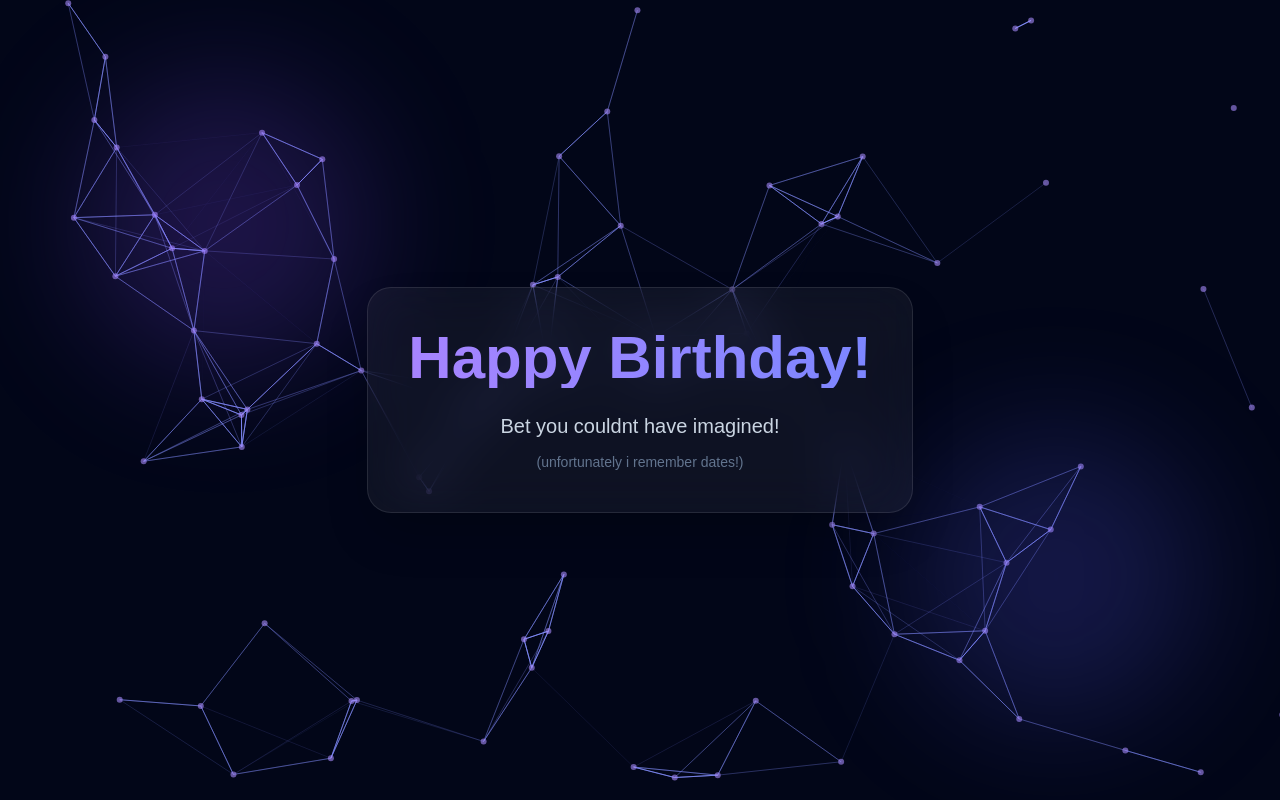
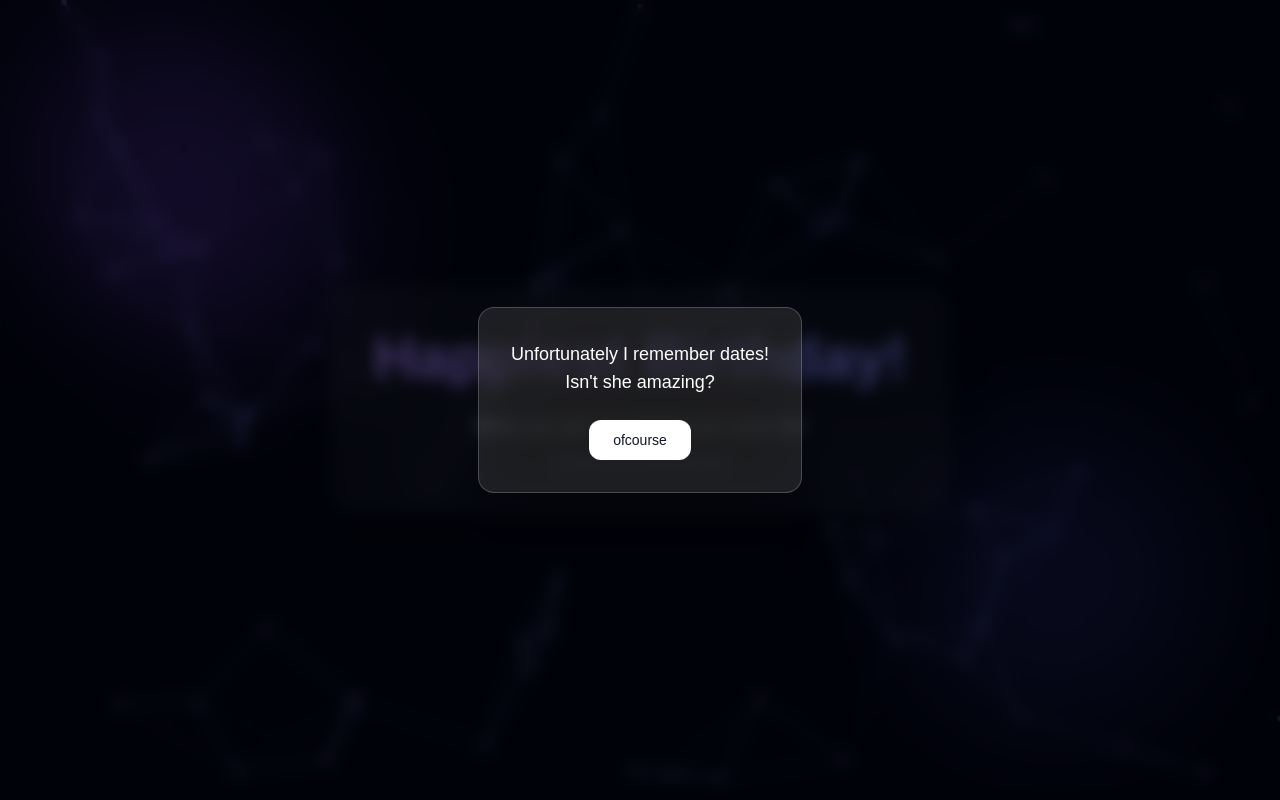
Before and after one commit to kajalsanwalll/bday, a Next.js app: page / in a window 1280 px wide. Shown: the top 800 px of the page. Built offline with nearby package versions, Linux system fonts and the light colour scheme.

Commit message:
cursor glow added

```diff
--- /dev/null
+++ b/app/components/BirthdayAlert.tsx
@@ -0,0 +1,33 @@
+"use client";
+
+import { useEffect, useState } from "react";
+
+export default function BirthdayAlert() {
+  const [open, setOpen] = useState(false);
+
+  useEffect(() => {
+    setOpen(true);
+  }, []);
+
+  if (!open) return null;
+
+  return (
+    <div className="fixed inset-0 z-50 flex items-center justify-center bg-black/60 backdrop-blur-sm">
+      <div className="mx-4 max-w-md rounded-2xl bg-white/10 backdrop-blur-xl border border-white/20 p-8 text-center shadow-2xl">
+
+        <p className="text-lg font-medium text-white">
+          Unfortunately I remember dates!
+          <br />
+          Isn't she amazing?
+        </p>
+
+        <button
+          onClick={() => setOpen(false)}
+          className="mt-6 px-6 py-2.5 rounded-xl bg-white text-slate-900 text-sm font-medium hover:scale-105 transition"
+        >
+          ofcourse
+        </button>
+      </div>
+    </div>
+  );
+}
--- a/app/components/hero.tsx
+++ b/app/components/hero.tsx
@@ -22,15 +22,15 @@
         className="relative z-10 text-center max-w-2xl bg-white/5 backdrop-blur-xl rounded-3xl p-10 border border-white/10 shadow-2xl"
       >
         <h1 className="text-4xl md:text-6xl font-bold bg-gradient-to-r from-violet-400 to-indigo-400 bg-clip-text text-transparent">
-          Happy Birthday!
+          Happiest Birthday!
         </h1>
 
         <p className="mt-6 text-lg md:text-xl text-slate-300">
-          Bet you couldnt have imagined!
+          Wish you get everything you wish for!
         </p>
 
         <p className="mt-3 text-sm text-slate-500">
-          (unfortunately i remember dates!)
+          (with reasonable restrictions)
         </p>
       </motion.div>
     </section>
--- a/app/components/rivalstats.tsx
+++ b/app/components/rivalstats.tsx
@@ -1,29 +1,61 @@
 "use client";
 
 import { motion } from "framer-motion";
+import { useEffect } from "react";
 
 const stats = [
   {
     label: "Assignments where you were slightly ahead",
-    value: "none",
+    value: "None",
   },
   {
-    label: "Debates you almost won",
-    value: "2",
+    label: "Number of times i pointed out your mistakes",
+    value: "Lost count",
   },
   {
     label: "Times you were unnecessarily confident",
-    value: "always!",
+    value: "Always!",
   },
   {
     label: "Actual respect level",
-    value: "tier 1",
+    value: "Tier 1",
+  },
+  {
+    label: "Dual personality check?",
+    value: "A big YES.",
+  },
+  {
+    label: "Honest review",
+    value: "sometimes you suck!",
   },
 ];
 
 export default function RivalStats() {
+
+  useEffect(() => {
+    const glow = document.getElementById("cursor-glow");
+
+    const move = (e: MouseEvent) => {
+      if (!glow) return;
+      glow.style.left = e.clientX - 150 + "px";
+      glow.style.top = e.clientY - 150 + "px";
+    };
+
+    window.addEventListener("mousemove", move);
+    return () => window.removeEventListener("mousemove", move);
+  }, []);
+
   return (
-    <section className="bg-slate-950 text-slate-200 px-6 py-24">
+
+    <section className="relative min-h-screen bg-cover bg-center text-slate-200"
+
+    >
+      <div className="pointer-events-none fixed inset-0 z-0">
+        <div
+          id="cursor-glow"
+          className="absolute w-72 h-72 bg-violet-500/20 rounded-full blur-3xl transition-all duration-75"
+        />
+      </div>
       <div className="max-w-4xl mx-auto">
         <motion.h2
           initial={{ opacity: 0, y: 30 }}
@@ -49,6 +81,48 @@
           ))}
         </div>
       </div>
+
+      <section className="mt-32 px-6">
+  <div className="mx-auto max-w-2xl rounded-3xl bg-white/5 backdrop-blur-xl border border-white/10 p-10 shadow-2xl">
+
+    <h2 className="text-2xl md:text-3xl font-semibold text-white tracking-tight">
+      Real talk.
+    </h2>
+
+    <p className="mt-6 text-slate-300 leading-relaxed">
+      I genuinely feel BLESSED that i got to know the version of you which idk whyx you're scared to show? Lol!
+      You inspire a lot, may u enjoy great success in life.
+    </p>
+
+    <p className="mt-4 text-slate-300 leading-relaxed">
+      You're not great to that extent that i compare your kindness with my top- tier God level energy but ya you're gud at times!
+    </p>
+
+    <p className="mt-4 text-slate-300 leading-relaxed">
+      AND I love gossiping with you cuz u LISTEN AND REMEMBER!
+    </p>
+
+    <p className="mt-4 text-slate-400 leading-relaxed">
+      So yeah… happy birthday.
+      Don’t let it get to your head.
+    </p>
+
+  </div>
+</section>
+
+      <footer className="mt-32 pb-10 text-center">
+  <div className="mx-auto max-w-xl rounded-2xl bg-white/5 backdrop-blur-xl border border-white/10 px-6 py-6 shadow-lg">
+
+    <p className="text-sm text-slate-400 tracking-wide">
+      built with unreasonable dedication
+    </p>
+
+    <p className="mt-2 text-lg font-semibold text-white">
+       KAJAL
+    </p>
+
+  </div>
+</footer>
     </section>
   );
 }
--- a/app/page.tsx
+++ b/app/page.tsx
@@ -1,11 +1,13 @@
 import Hero from "./components/hero";
 import RivalStats from "./components/rivalstats";
+import BirthdayAlert from "./components/BirthdayAlert";
 
 export default function Home() {
   return (
-    <main>
+    <>
+      <BirthdayAlert />
       <Hero />
       <RivalStats />
-    </main>
+    </>
   );
 }
```
Also changed, not shown: public/pic.jpeg (added).
